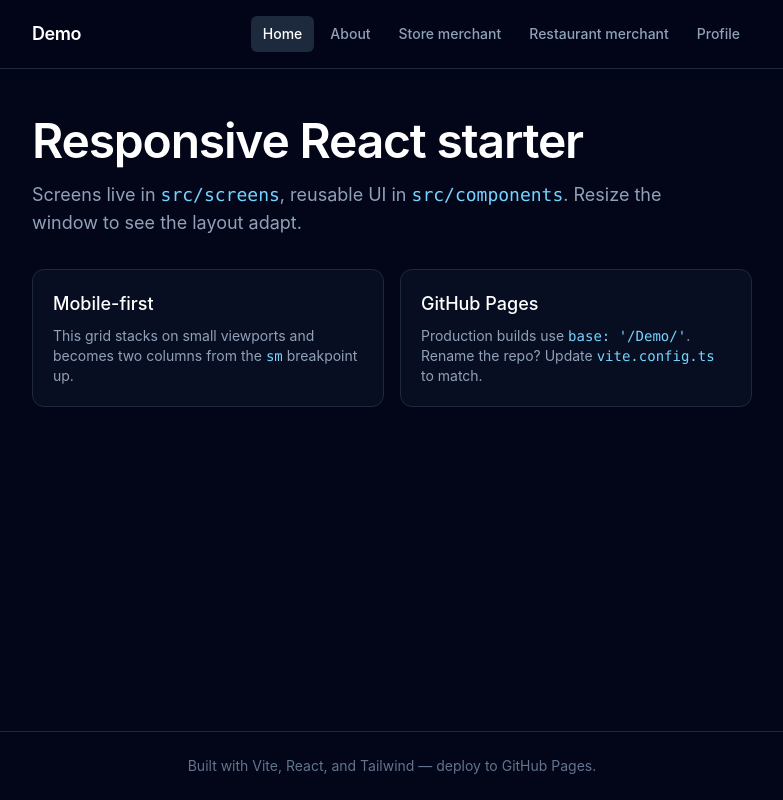
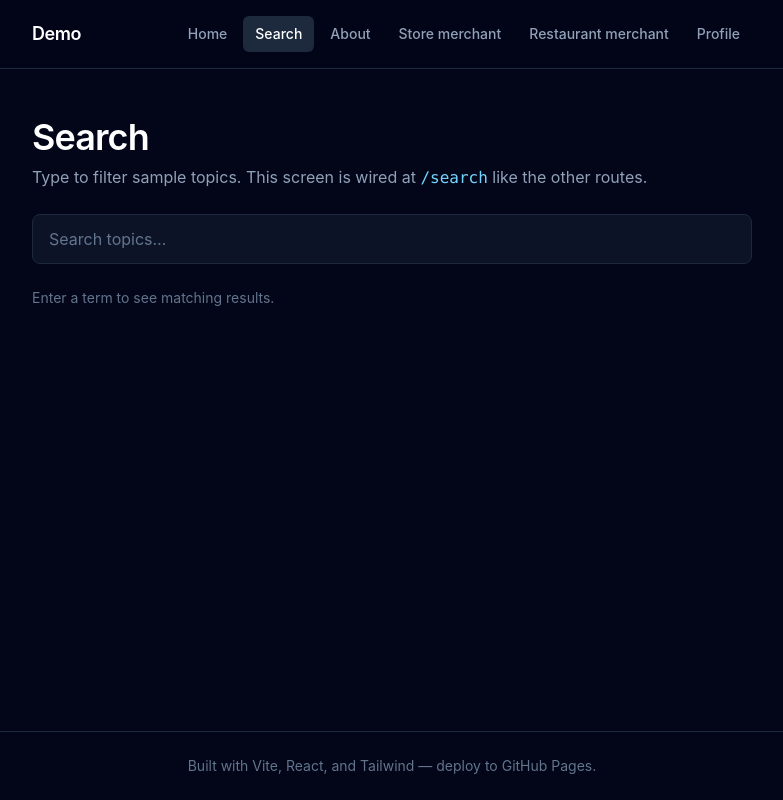
Before and after one commit to azibrou/Demo, a React (Vite) app: page /search in a window 1280 px wide. Before the commit this address led to /. Shown: the whole page, without its empty margins (248-1031 px from the left). Built offline with nearby package versions, Linux system fonts and the light colour scheme.

Commit message:
Added search screen

```diff
--- a/src/App.tsx
+++ b/src/App.tsx
@@ -2,6 +2,7 @@ import { BrowserRouter, Navigate, Route, Routes } from 'react-router-dom'
 import { Layout } from './components/Layout'
 import { AboutScreen } from './screens/AboutScreen'
 import { HomeScreen } from './screens/HomeScreen'
+import { SearchScreen } from './screens/SearchScreen'
 import { ProfileScreen } from './screens/ProfileScreen'
 import { RestaurantMerchantScreen } from './screens/RestaurantMerchantScreen'
 import { StoreMerchantScreen } from './screens/StoreMerchantScreen'
@@ -13,6 +14,7 @@ export default function App() {
         <Route path="/" element={<Layout />}>
           <Route index element={<HomeScreen />} />
           <Route path="about" element={<AboutScreen />} />
+          <Route path="search" element={<SearchScreen />} />
           <Route path="store-merchant" element={<StoreMerchantScreen />} />
           <Route path="restaurant-merchant" element={<RestaurantMerchantScreen />} />
           <Route path="profile" element={<ProfileScreen />} />
--- a/src/components/AppNav.tsx
+++ b/src/components/AppNav.tsx
@@ -23,6 +23,9 @@ export function AppNav() {
           <NavLink to="/" end className={linkClass}>
             Home
           </NavLink>
+          <NavLink to="/search" className={linkClass}>
+            Search
+          </NavLink>
           <NavLink to="/about" className={linkClass}>
             About
           </NavLink>
--- /dev/null
+++ b/src/screens/SearchScreen.tsx
@@ -0,0 +1,62 @@
+import { useMemo, useState } from 'react'
+
+const SAMPLE_ITEMS = [
+  { id: '1', title: 'Getting started', description: 'Project layout and routing overview.' },
+  { id: '2', title: 'Deployment', description: 'GitHub Pages and base URL configuration.' },
+  { id: '3', title: 'Styling', description: 'Tailwind utilities and responsive breakpoints.' },
+]
+
+export function SearchScreen() {
+  const [query, setQuery] = useState('')
+
+  const results = useMemo(() => {
+    const q = query.trim().toLowerCase()
+    if (!q) return []
+    return SAMPLE_ITEMS.filter(
+      (item) =>
+        item.title.toLowerCase().includes(q) || item.description.toLowerCase().includes(q),
+    )
+  }, [query])
+
+  return (
+    <div className="space-y-6">
+      <div className="space-y-2">
+        <h1 className="text-3xl font-semibold tracking-tight text-white sm:text-4xl">Search</h1>
+        <p className="text-slate-400">
+          Type to filter sample topics. This screen is wired at{' '}
+          <code className="text-sky-300">/search</code> like the other routes.
+        </p>
+      </div>
+
+      <label className="block space-y-2">
+        <span className="sr-only">Search</span>
+        <input
+          type="search"
+          value={query}
+          onChange={(e) => setQuery(e.target.value)}
+          placeholder="Search topics…"
+          autoComplete="off"
+          className="w-full rounded-lg border border-slate-800 bg-slate-900/80 px-4 py-3 text-slate-100 placeholder:text-slate-500 outline-none ring-sky-500/40 focus:border-sky-600 focus:ring-2"
+        />
+      </label>
+
+      {query.trim() === '' ? (
+        <p className="text-sm text-slate-500">Enter a term to see matching results.</p>
+      ) : results.length === 0 ? (
+        <p className="text-sm text-slate-500">No matches for &ldquo;{query.trim()}&rdquo;.</p>
+      ) : (
+        <ul className="space-y-3">
+          {results.map((item) => (
+            <li
+              key={item.id}
+              className="rounded-xl border border-slate-800 bg-slate-900/50 px-4 py-3"
+            >
+              <p className="font-medium text-white">{item.title}</p>
+              <p className="mt-1 text-sm text-slate-400">{item.description}</p>
+            </li>
+          ))}
+        </ul>
+      )}
+    </div>
+  )
+}
```
